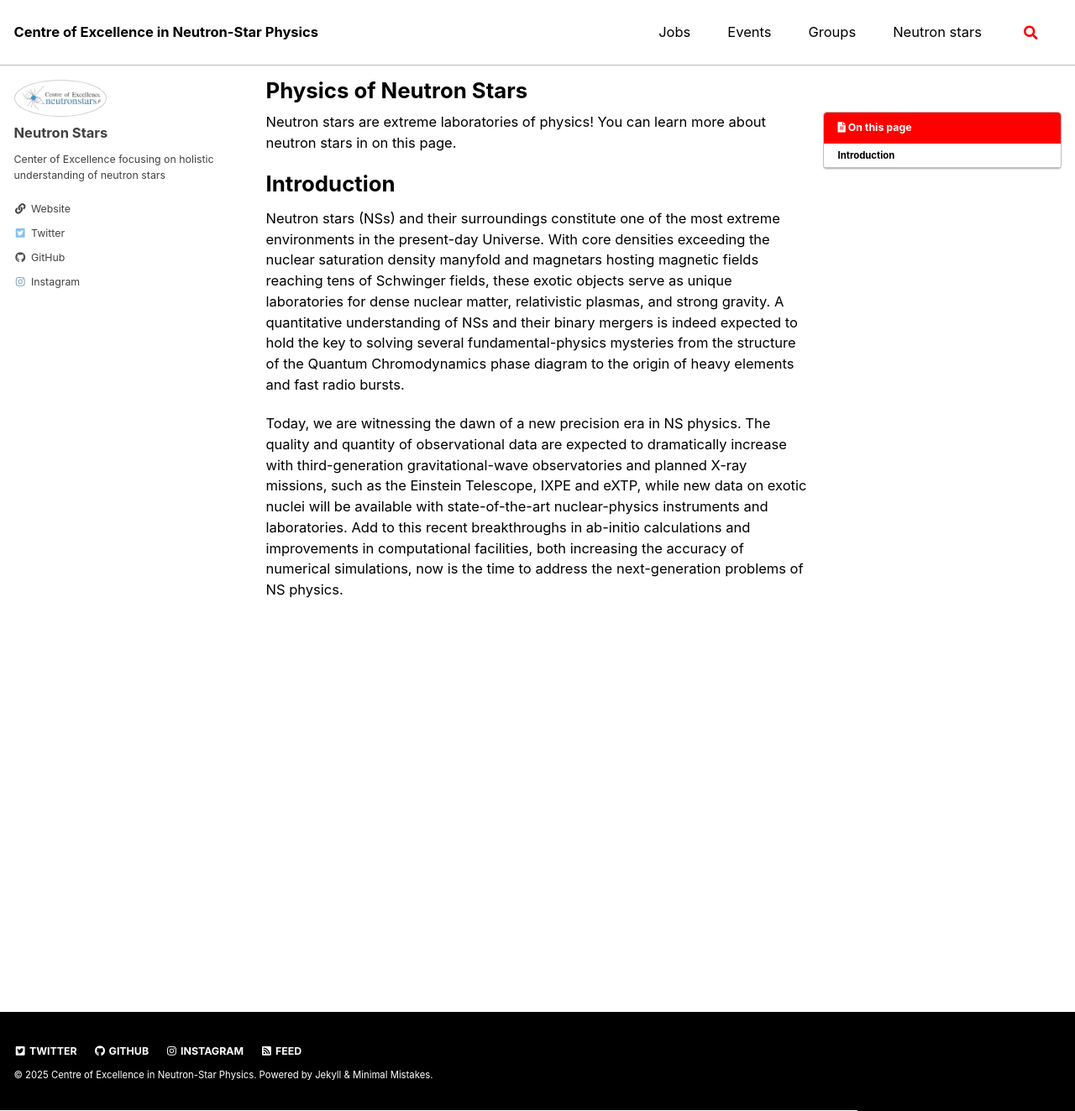
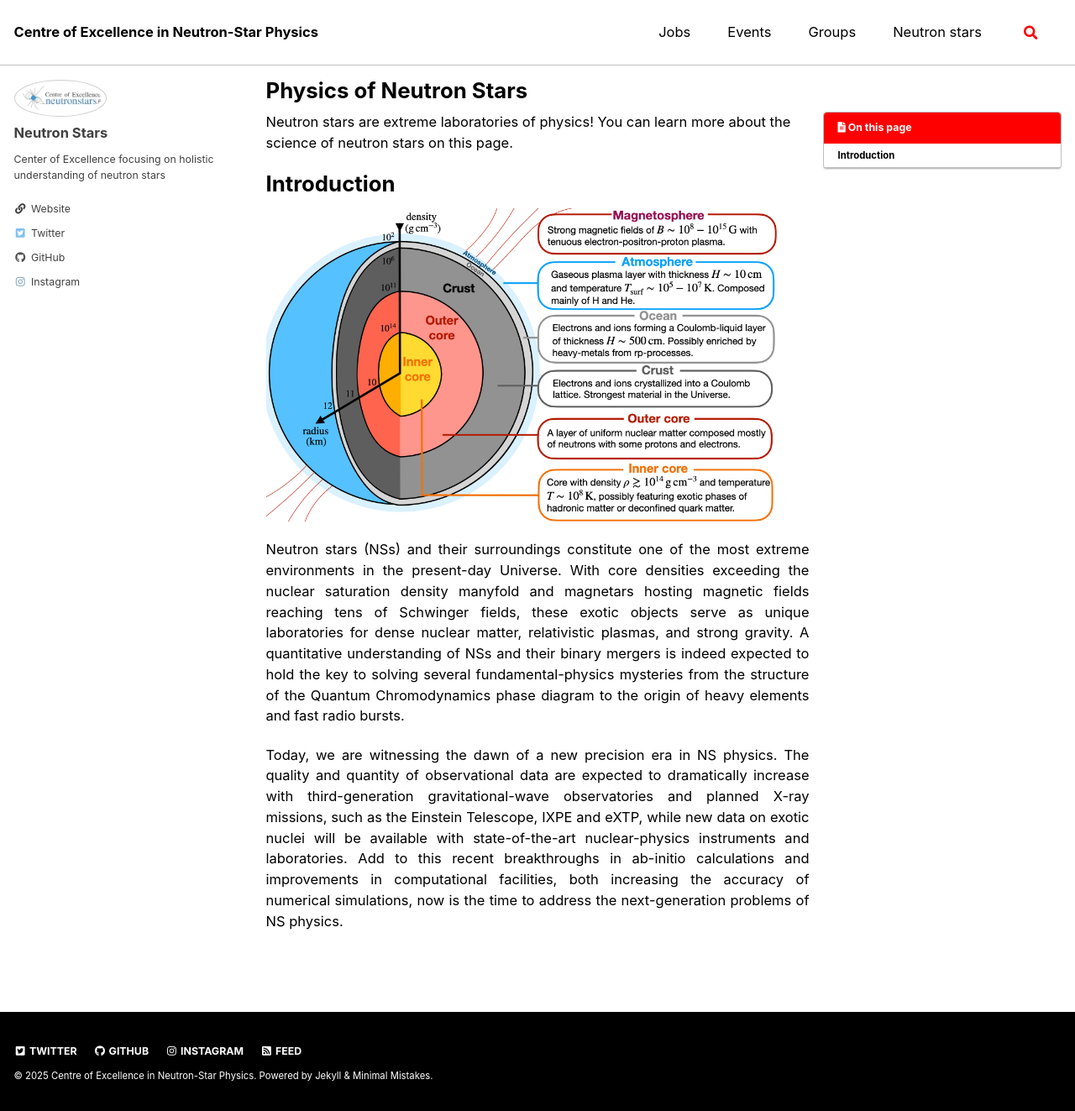
Before and after one commit to MiroPalmu/coe-website, a Jekyll site: the page built from _pages/neutronstars.md, in a window 1280 px wide and 1323 px high. Shown: the whole window at 84% size. Built offline with Jekyll 4.4.1, drawn with Linux system fonts in a browser that asks for light colours; cached includes are drawn as plain includes.

Commit message:
structure img

```diff
--- a/_pages/neutronstars.md
+++ b/_pages/neutronstars.md
@@ -4,11 +4,15 @@ title: "Physics of Neutron Stars"
 toc: true
 ---
 
-Neutron stars are extreme laboratories of physics! You can learn more about neutron stars in on this page.
+Neutron stars are extreme laboratories of physics! You can learn more about the science of neutron stars on this page.
 
 
 # Introduction
 
+![Structure](/assets/images/structure.jpeg)
+
+{: .text-justify}
 Neutron stars (NSs) and their surroundings constitute one of the most extreme environments in the present-day Universe. With core densities exceeding the nuclear saturation density manyfold and magnetars hosting magnetic fields reaching tens of Schwinger fields, these exotic objects serve as unique laboratories for dense nuclear matter, relativistic plasmas, and strong gravity. A quantitative understanding of NSs and their binary mergers is indeed expected to hold the key to solving several fundamental-physics mysteries from the structure of the Quantum Chromodynamics phase diagram to the origin of heavy elements and fast radio bursts.
 
+{: .text-justify}
 Today, we are witnessing the dawn of a new precision era in NS physics. The quality and quantity of observational data are expected to dramatically increase with third-generation gravitational-wave observatories and planned X-ray missions, such as the Einstein Telescope, IXPE and eXTP, while new data on exotic nuclei will be available with state-of-the-art nuclear-physics instruments and laboratories. Add to this recent breakthroughs in ab-initio calculations and improvements in computational facilities, both increasing the accuracy of numerical simulations, now is the time to address the next-generation problems of NS physics.
```
Also changed, not shown: assets/images/structure.jpeg (added).
